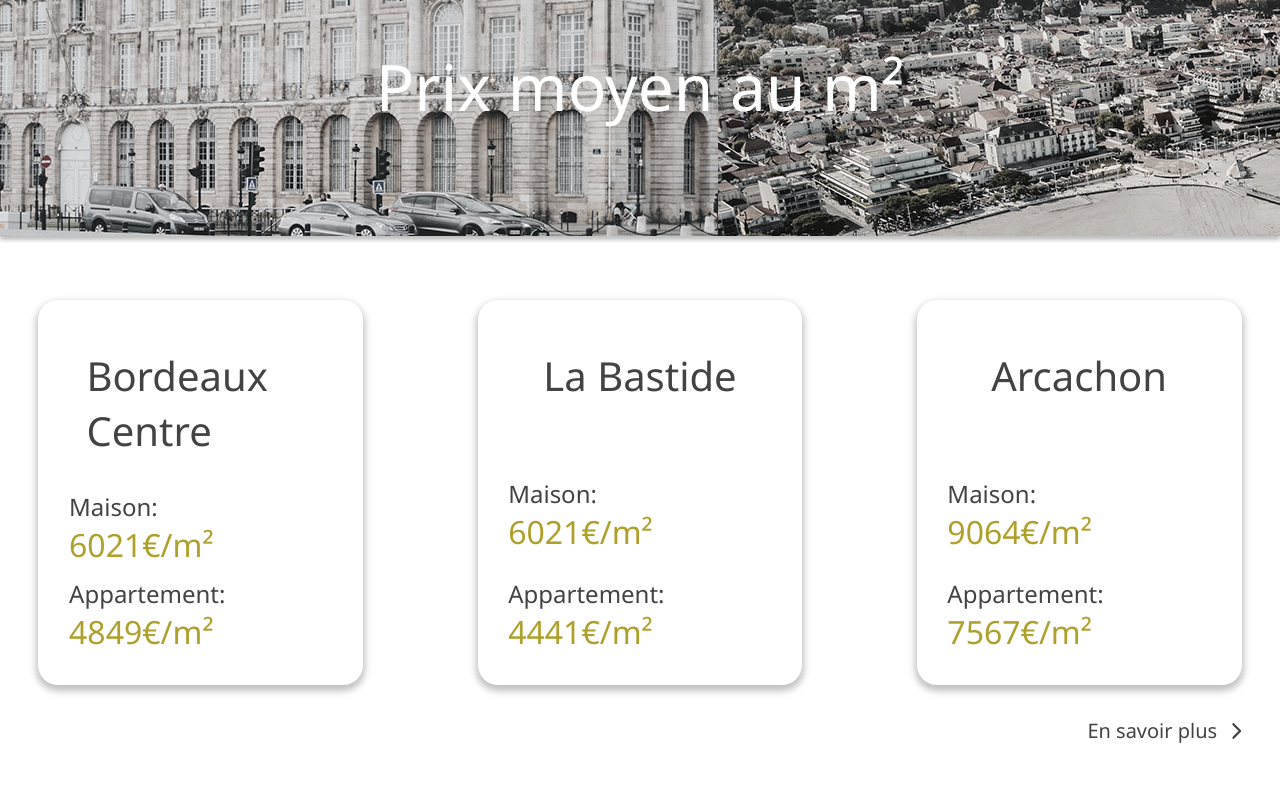
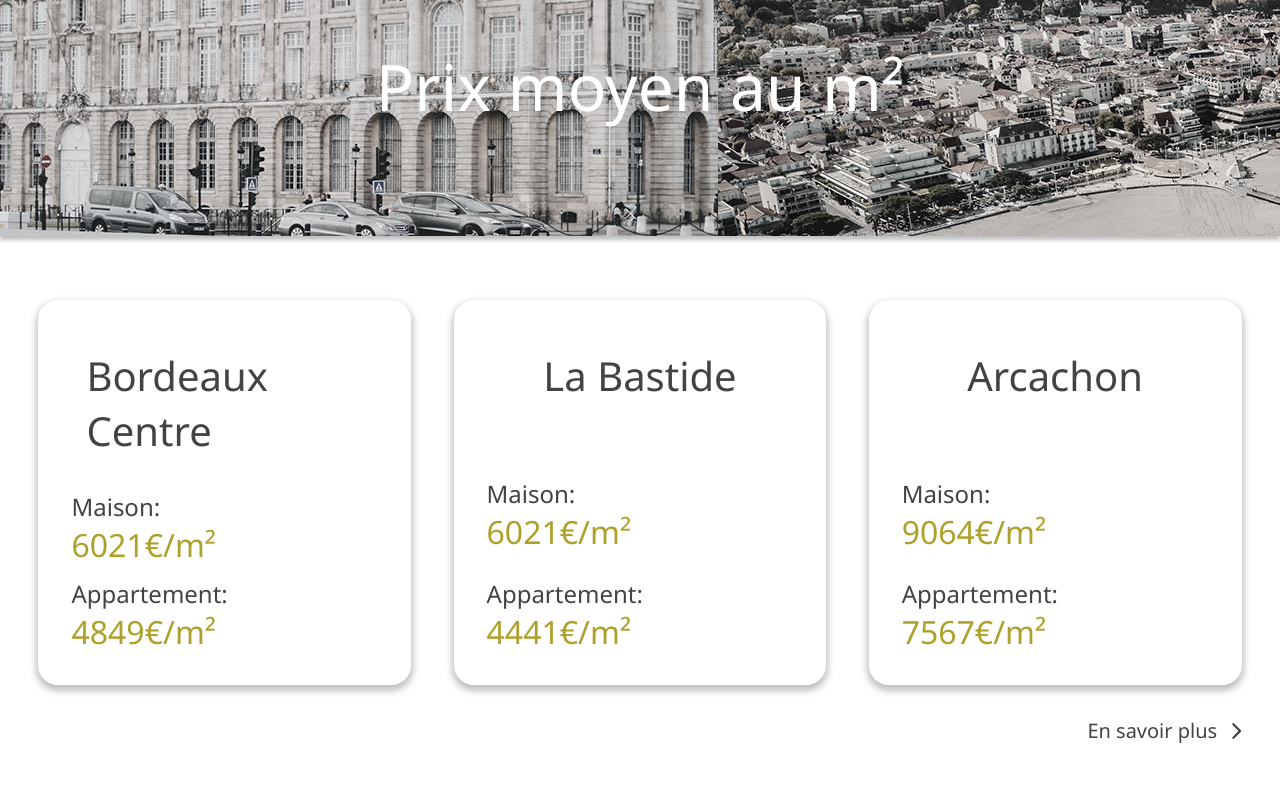
Before and after one commit to magicniclus/monIndependant, a React (Create React App) app: page / in a window 1280 px wide. Shown: the part 1570-2370 px from the top of the page. Built offline with nearby package versions, Linux system fonts and the light colour scheme.

Commit message:
Update _cards.scss

```diff
--- a/src/components/cards/_cards.scss
+++ b/src/components/cards/_cards.scss
@@ -5,12 +5,16 @@
     -webkit-box-shadow: 0px 4px 7px 2px rgba(0,0,0,0.25);
     box-shadow: 0px 4px 7px 2px rgba(0,0,0,0.25);
     padding: 1rem;
-    width: 27%;
+    width: 31%;
     height: 385px;
     display: flex;
     flex-direction: column;
     align-items: center;
     justify-content: space-between;
+    @media screen and (max-width: 1011px) {
+        width: 100%;
+        margin-top: 2rem;
+    }
     h4{
         padding: 2rem;
         font-size: 40px;
```
